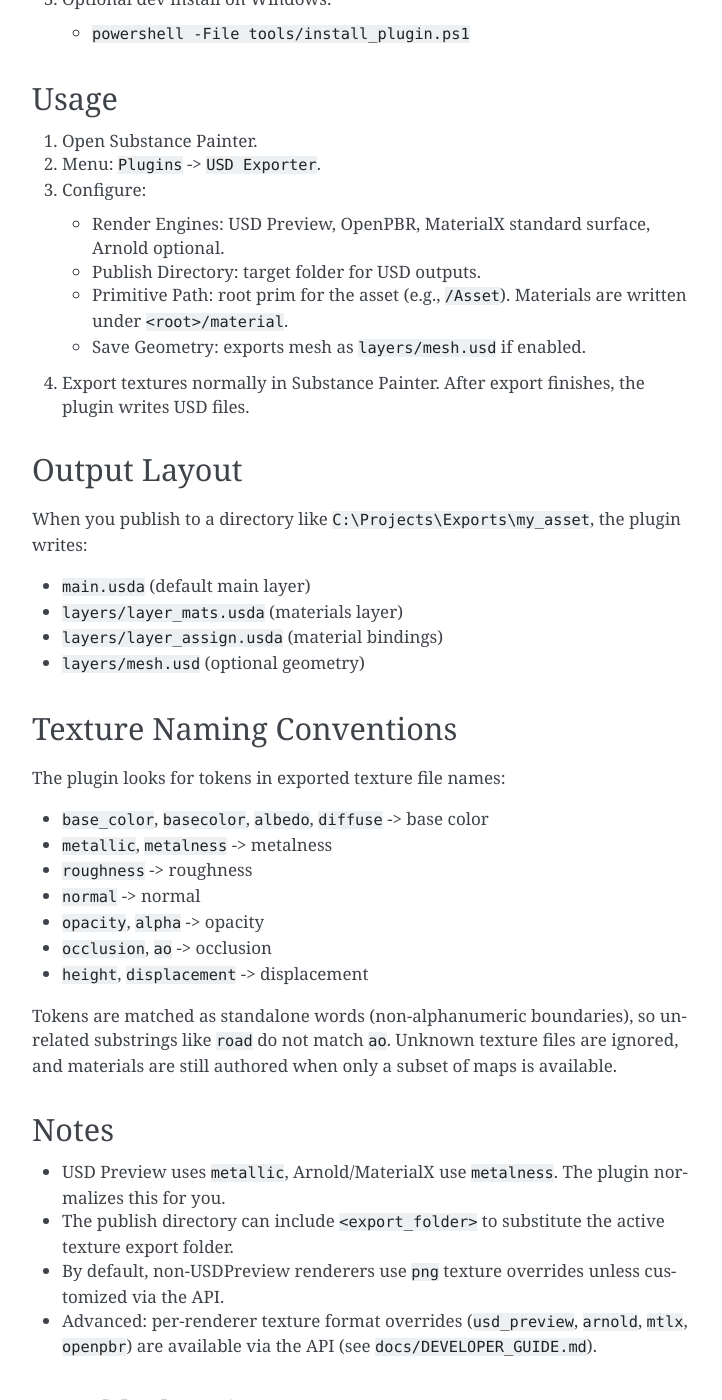
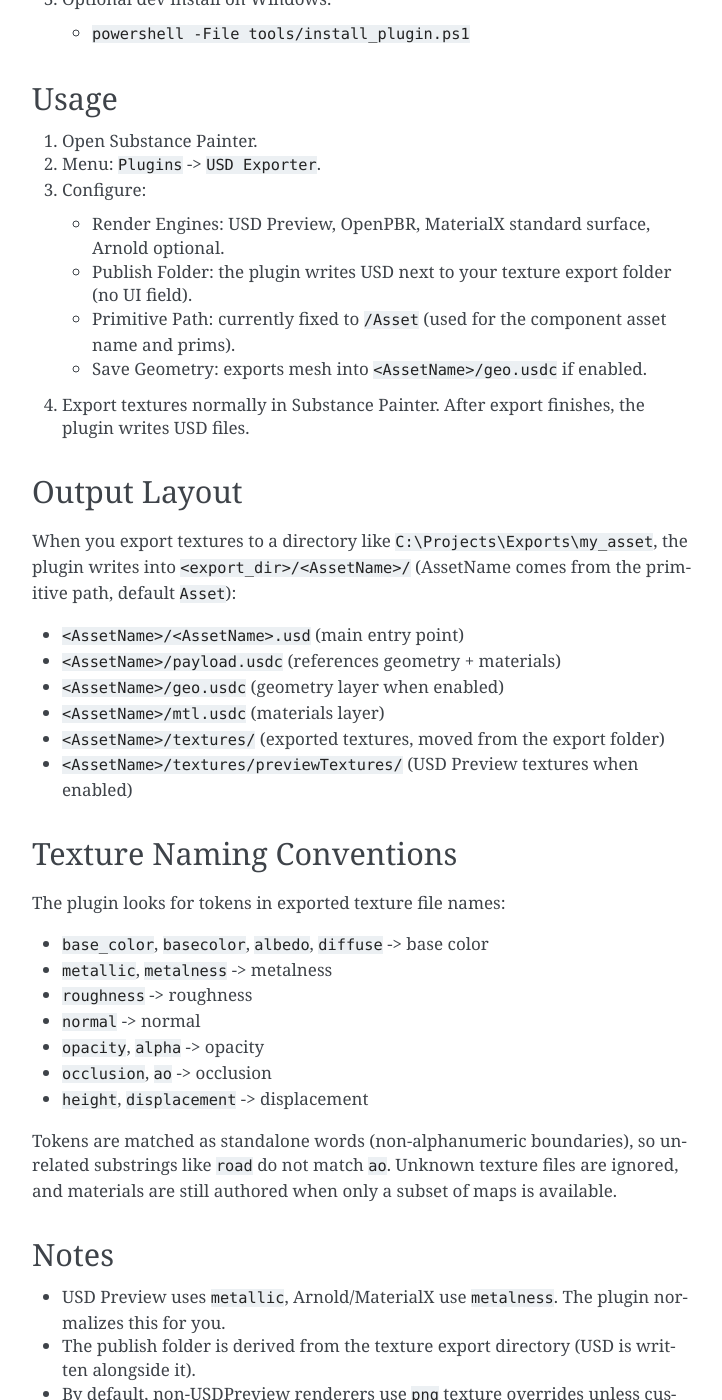
Before and after one commit to Ahmed-Hindy/Substance-Painter-Usd-Creator, a Sphinx documentation site: the page built from docs/USER_GUIDE.md, in a window 1280 px wide and 1400 px high, scrolled down 907 px. Shown: the whole window, without its empty margins (388-1110 px from the left). Built offline with Sphinx 7.4.7, drawn with Linux system fonts in a browser that asks for light colours.

Commit message:
Align workflows to Python 3.9 and fix docs

```diff
--- a/docs/USER_GUIDE.md
+++ b/docs/USER_GUIDE.md
@@ -1,9 +1,11 @@
 # User Guide
 
 ## Overview
+
 This plugin exports materials and optional geometry from Adobe Substance Painter to USD. It supports multiple render engines (USD Preview Surface, Arnold, MaterialX) and writes a layered USD publish under a chosen output directory.
 
 ## Installation (End Users)
+
 1. Download the latest release zip from GitHub Releases (`axe_usd_plugin.zip`).
 2. Unzip the archive to your Substance Painter plugins folder:
    - Windows: `C:\Users\<USERNAME>\Documents\Adobe\Adobe Substance 3D Painter\python\plugins`
@@ -15,6 +17,7 @@
 If you previously installed `AxeFX_usd_plugin.py`, `sp_usd_creator/`, `axe_usd/`, or an older `axe_usd_plugin.py`, delete them before copying the new build to avoid duplicate plugins.
 
 ## Installation (Developers)
+
 1. Build the plugin bundle:
    - `python tools/build_plugin.py`
 2. Copy `dist/axe_usd_plugin/` to your Substance Painter plugins folder.
@@ -22,23 +25,29 @@
    - `powershell -File tools/install_plugin.ps1`
 
 ## Usage
+
 1. Open Substance Painter.
 2. Menu: `Plugins` -> `USD Exporter`.
 3. Configure:
    - Render Engines: USD Preview, OpenPBR, MaterialX standard surface, Arnold optional.
-   - Publish Directory: target folder for USD outputs.
-   - Primitive Path: root prim for the asset (e.g., `/Asset`). Materials are written under `<root>/material`.
-   - Save Geometry: exports mesh as `layers/mesh.usd` if enabled.
+   - Publish Folder: the plugin writes USD next to your texture export folder (no UI field).
+   - Primitive Path: currently fixed to `/Asset` (used for the component asset name and prims).
+   - Save Geometry: exports mesh into `<AssetName>/geo.usdc` if enabled.
 4. Export textures normally in Substance Painter. After export finishes, the plugin writes USD files.
 
 ## Output Layout
-When you publish to a directory like `C:\Projects\Exports\my_asset`, the plugin writes:
-- `main.usda` (default main layer)
-- `layers/layer_mats.usda` (materials layer)
-- `layers/layer_assign.usda` (material bindings)
-- `layers/mesh.usd` (optional geometry)
+
+When you export textures to a directory like `C:\Projects\Exports\my_asset`, the plugin writes
+into `<export_dir>/<AssetName>/` (AssetName comes from the primitive path, default `Asset`):
+- `<AssetName>/<AssetName>.usd` (main entry point)
+- `<AssetName>/payload.usdc` (references geometry + materials)
+- `<AssetName>/geo.usdc` (geometry layer when enabled)
+- `<AssetName>/mtl.usdc` (materials layer)
+- `<AssetName>/textures/` (exported textures, moved from the export folder)
+- `<AssetName>/textures/previewTextures/` (USD Preview textures when enabled)
 
 ## Texture Naming Conventions
+
 The plugin looks for tokens in exported texture file names:
 - `base_color`, `basecolor`, `albedo`, `diffuse` -> base color
 - `metallic`, `metalness` -> metalness
@@ -51,12 +60,14 @@
 Tokens are matched as standalone words (non-alphanumeric boundaries), so unrelated substrings like `road` do not match `ao`. Unknown texture files are ignored, and materials are still authored when only a subset of maps is available.
 
 ## Notes
+
 - USD Preview uses `metallic`, Arnold/MaterialX use `metalness`. The plugin normalizes this for you.
-- The publish directory can include `<export_folder>` to substitute the active texture export folder.
+- The publish folder is derived from the texture export directory (USD is written alongside it).
 - By default, non-USDPreview renderers use `png` texture overrides unless customized via the API.
 - Advanced: per-renderer texture format overrides (`usd_preview`, `arnold`, `mtlx`, `openpbr`) are available via the API (see `docs/DEVELOPER_GUIDE.md`).
 
 ## Troubleshooting
+
 - Plugin not showing up:
   - Ensure `axe_usd_plugin/` is directly inside the Substance Painter plugins directory.
   - Restart Substance Painter.
```
Also changed, not shown: docs/DEVELOPER_GUIDE.md (+21 -4 lines), 2 other files.
